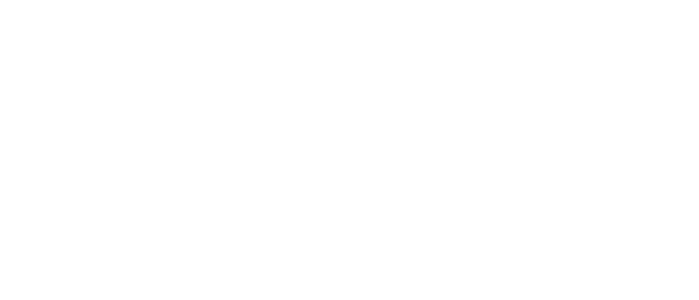
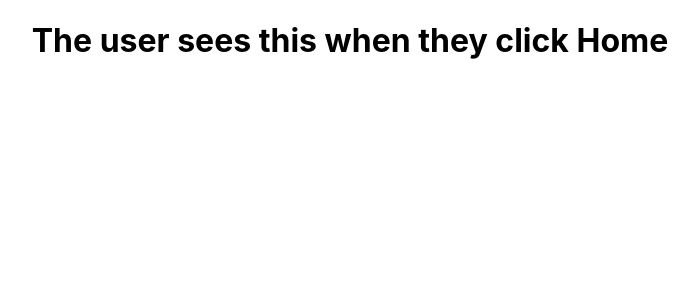
Before and after one commit to kelbri10/Connected-A-Social-Network, a React (Create React App) app in the folder client/: page /home in a window 1280 px wide. Shown: the top 300 px of the page, without its empty margins (290-989 px from the left). Built offline with nearby package versions, Linux system fonts and the light colour scheme.

Commit message:
creates Home Feed placeholder

```diff
--- a/client/src/App.tsx
+++ b/client/src/App.tsx
@@ -5,6 +5,7 @@
 import ProfileDetails from './components/ProfileDetails';
 import AccountDetails from './components/AccountDetails';
 import UserProfile from './components/UserProfile';
+import HomeFeed from './components/HomeFeed';
 
 function App() {
   return (
@@ -14,6 +15,7 @@
         <Route path='/accounts/signup' component={AccountDetails} />
         <Route path='/profiles/update' component={ProfileDetails} />
         <Route path='/profile' component={UserProfile} />
+        <Route path='/home' component={HomeFeed} />
       </Switch>
     </div>
   );
--- /dev/null
+++ b/client/src/components/HomeFeed.tsx
@@ -0,0 +1,11 @@
+import React, { FC } from 'react';
+
+const HomeFeed: FC = () => {
+    return(
+        <div>
+            <h1>The user sees this when they click Home</h1>
+        </div>
+    )
+}
+
+export default HomeFeed;
```
